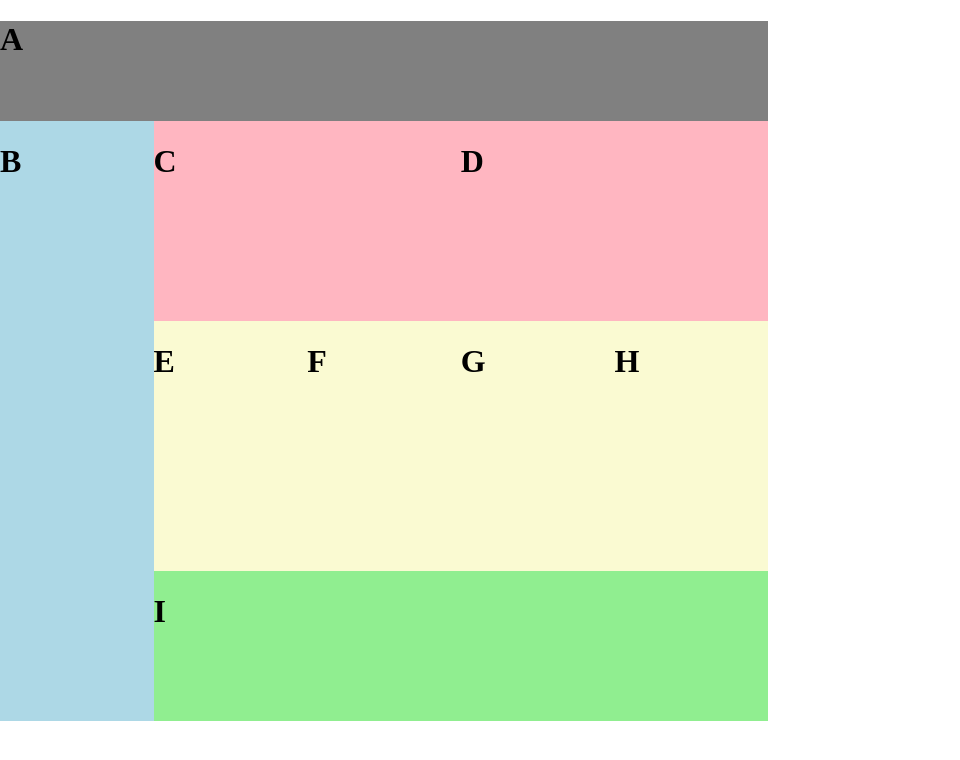
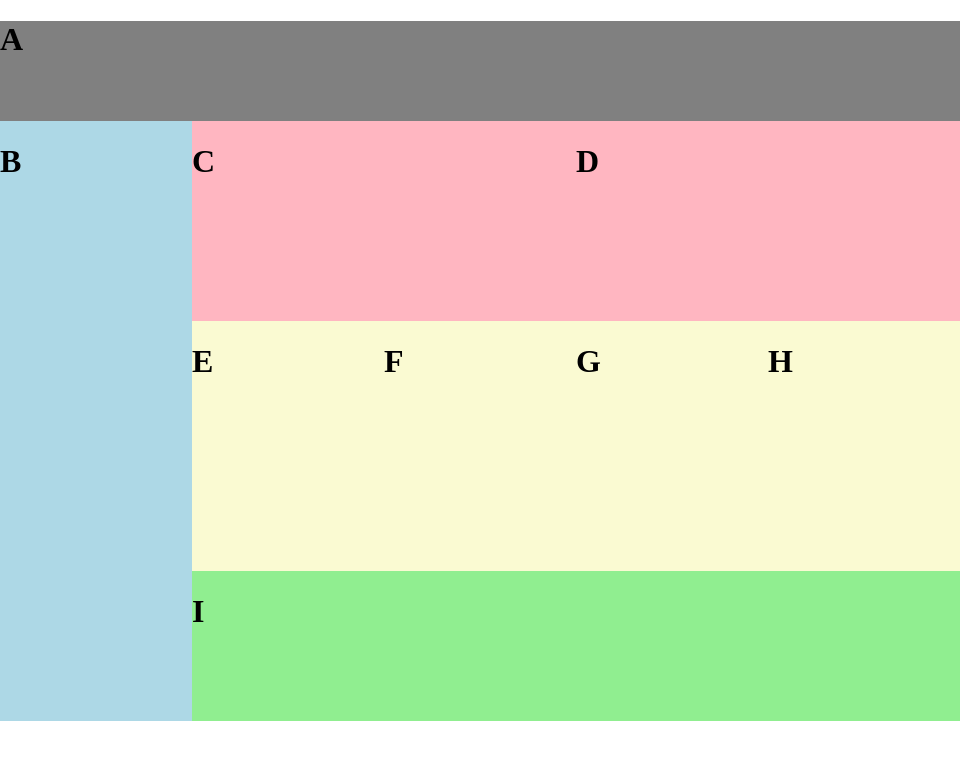
Before and after one commit to jbach197/ui-challenge-1, a plain HTML site: page index.html in a window 768 px wide. Shown: the whole page, 960 px wide, since content can reach past the window. Drawn offline with Linux system fonts and the light colour scheme.

Commit message:
adjusted desktop to snappoint of 768

```diff
--- a/styles/layout.css
+++ b/styles/layout.css
@@ -1,5 +1,7 @@
 @media screen and (max-width:768px) {
-
+    body {
+        width: 480px;
+    }
     .header {
         background-color: gray;
         height: 75x;
@@ -43,6 +45,10 @@
 
 @media screen and (min-width:768px) {
 
+body {
+    width: 960px;
+}
+
 .header {
     background-color: gray;
     height: 100px;
@@ -83,3 +89,4 @@
     width: 80%;
 
 }
+}
```
